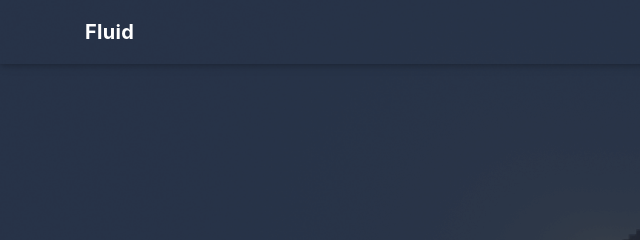
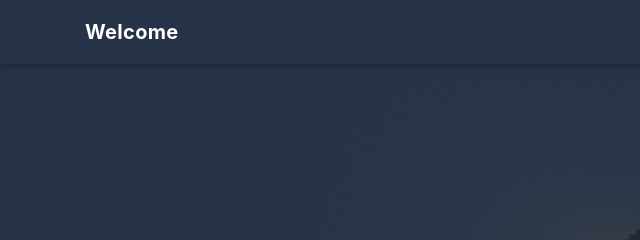
Before and after one commit to taiyangpure/taiyangpure.github.io, a plain HTML site: page index.html in a window 1280 px wide. Shown: the top 240 px of the page, 0-640 px from the left. Drawn offline with nearby package versions, Linux system fonts and the light colour scheme; some packages are replaced by stand-ins of ours; a script that the page names is missing; a small style sheet from the web is missing.

Commit message:
Site updated: 2022-09-13 17:04:51

```diff
--- a/index.html
+++ b/index.html
@@ -84,7 +84,7 @@
   <nav id="navbar" class="navbar fixed-top  navbar-expand-lg navbar-dark scrolling-navbar">
   <div class="container">
     <a class="navbar-brand" href="/">
-      <strong>Fluid</strong>
+      <strong>Welcome</strong>
     </a>
 
     <button id="navbar-toggler-btn" class="navbar-toggler" type="button" data-toggle="collapse"
```
Also changed, not shown: 2022/09/12/hello-world/index.html (+1 -1 lines), 404.html (+1 -1 lines), archives/2022/09/index.html (+1 -1 lines), archives/2022/index.html (+1 -1 lines), archives/index.html (+1 -1 lines), categories/index.html (+1 -1 lines), links/index.html (+1 -1 lines), tags/index.html (+1 -1 lines), img/1.png (added).
